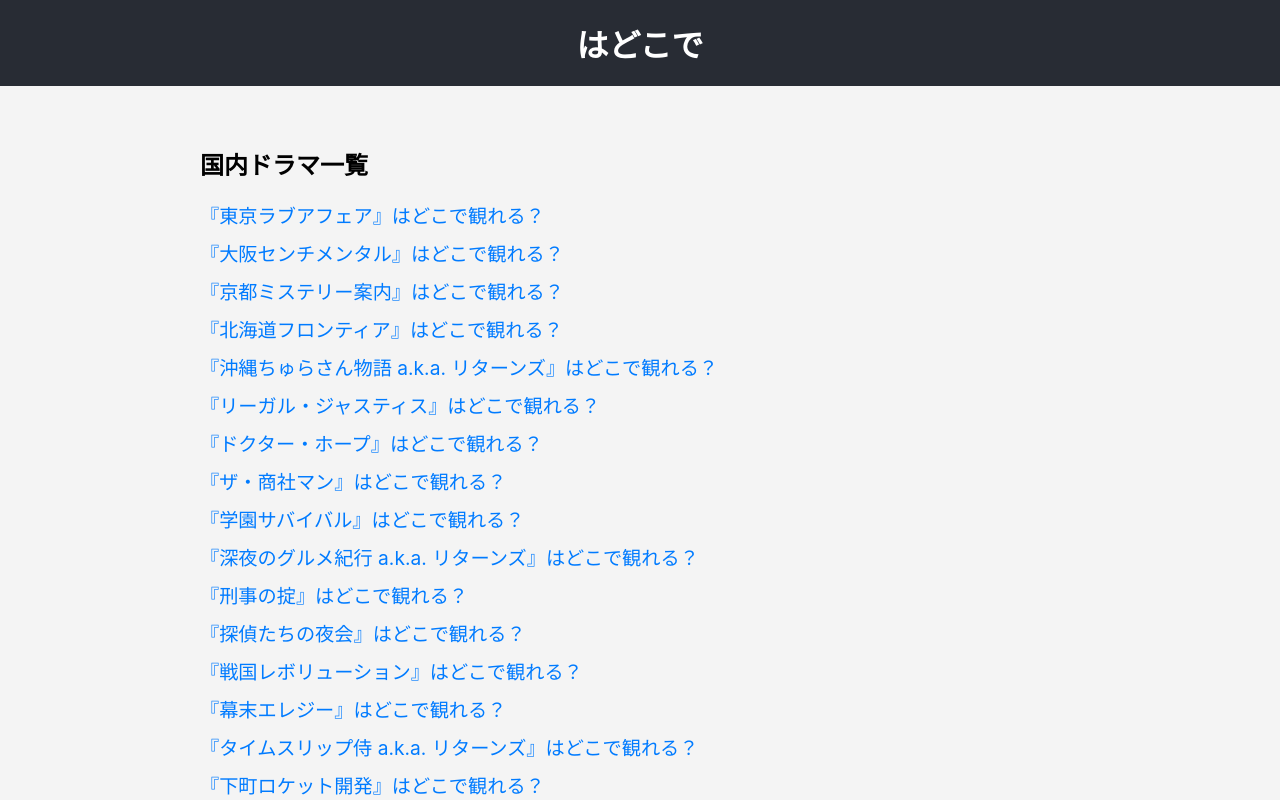
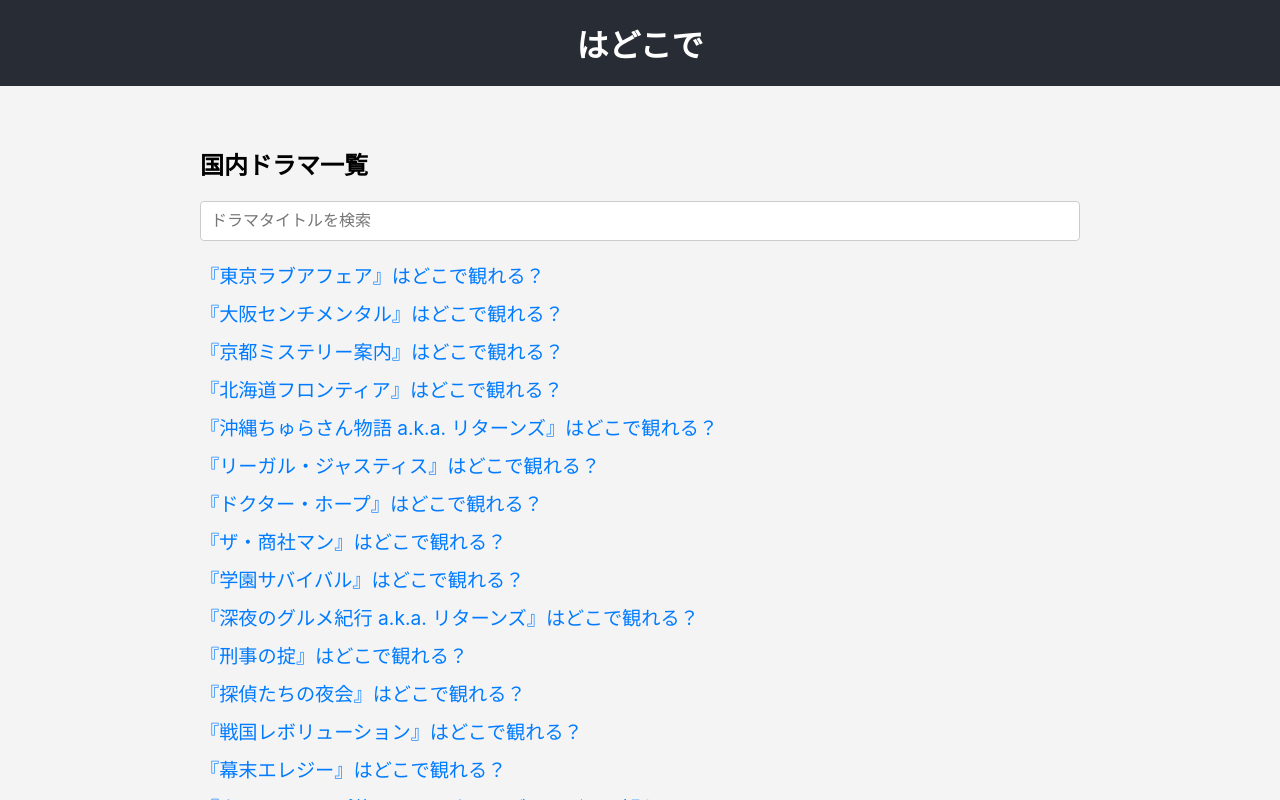
Before and after one commit to ytkg/hadokode, a React (Vite) app: page / in a window 1280 px wide. Shown: the top 800 px of the page. Built offline with nearby package versions, Linux system fonts and the light colour scheme.

Commit message:
feat: Add search functionality for drama titles

```diff
--- a/src/pages/HomePage.css
+++ b/src/pages/HomePage.css
@@ -22,3 +22,16 @@
   color: #0056b3;
   text-decoration: underline;
 }
+
+.search-container {
+  margin-bottom: 20px;
+}
+
+.search-input {
+  width: 100%;
+  padding: 10px;
+  font-size: 1rem;
+  border: 1px solid #ccc;
+  border-radius: 4px;
+  box-sizing: border-box;
+}
--- a/src/pages/HomePage.tsx
+++ b/src/pages/HomePage.tsx
@@ -1,10 +1,20 @@
-import React from 'react';
+import React, { useState } from 'react';
 import { Link } from 'react-router-dom';
 import mediaData from '../data/media.json';
 import Seo from '../components/Seo';
 import './HomePage.css';
 
 const HomePage: React.FC = () => {
+  const [searchTerm, setSearchTerm] = useState('');
+
+  const handleSearchChange = (event: React.ChangeEvent<HTMLInputElement>) => {
+    setSearchTerm(event.target.value);
+  };
+
+  const filteredMedia = mediaData.filter(media =>
+    media.title.toLowerCase().includes(searchTerm.toLowerCase())
+  );
+
   return (
     <div className="home-page">
       <Seo
@@ -12,8 +22,17 @@ const HomePage: React.FC = () => {
         description="「あのドラマ、どこで観れる？」を解決。はどこでは、気になる国内ドラマがどの動画配信サービス（サブスク）で視聴可能か、すぐに見つけられるサイトです。"
       />
       <h2>国内ドラマ一覧</h2>
+      <div className="search-container">
+        <input
+          type="text"
+          placeholder="ドラマタイトルを検索"
+          value={searchTerm}
+          onChange={handleSearchChange}
+          className="search-input"
+        />
+      </div>
       <ul className="media-title-list">
-        {mediaData.map(media => (
+        {filteredMedia.map(media => (
           <li key={media.id}>
             <Link to={`/media/${media.id}`}>{`『${media.title}』はどこで観れる？`}</Link>
           </li>
```
